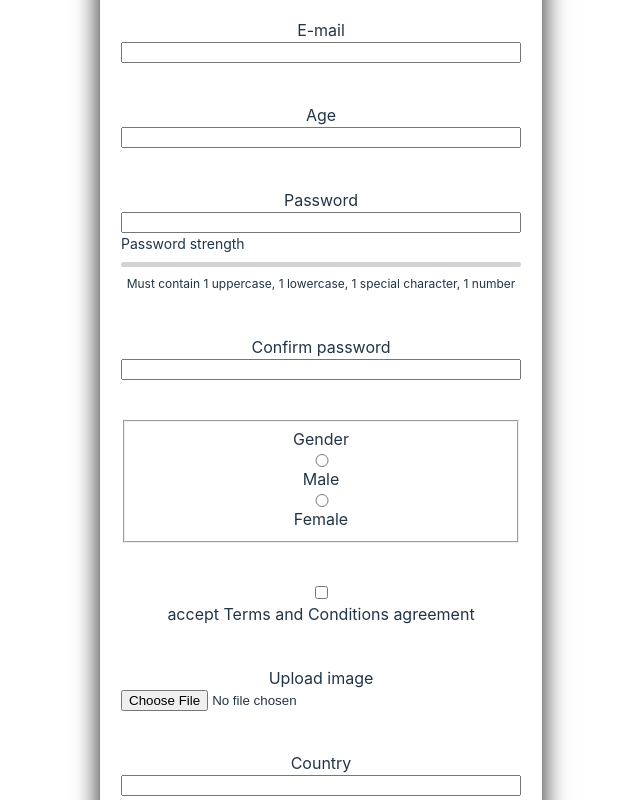
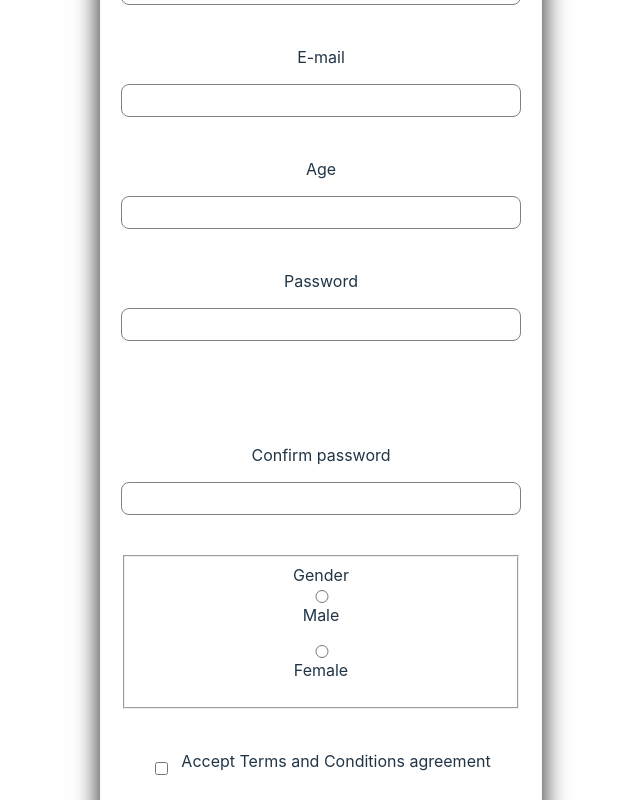
Before and after one commit to predsedatel228/RSSchool-React, a React (Vite) app in the folder class-components/: page /react-hook-form in a window 1280 px wide. Shown: the part 220-1020 px from the top of the page, without its empty margins (319-959 px from the left). Built offline with nearby package versions, Linux system fonts and the light colour scheme.

Commit message:
feat: add styles

```diff
--- a/class-components/src/index.css
+++ b/class-components/src/index.css
@@ -102,3 +102,23 @@ button:focus-visible {
 .input-number::-webkit-inner-spin-button {
     -webkit-appearance: none;
 }
+
+input {
+  padding:0.5rem;
+  border-radius:.5rem;
+  border: 1px solid grey;
+
+}
+
+label {
+  margin-bottom: 15px;
+}
+
+.terms {
+  display: flex;
+  flex-direction: row;
+  gap: 10px;
+  justify-content: center;
+  align-items: center;
+  text-align: center;
+}
--- a/class-components/src/routes/ReactHookForm.tsx
+++ b/class-components/src/routes/ReactHookForm.tsx
@@ -23,6 +23,7 @@ const ReactHookForm = () => {
   };
   const countries = useSelector((state: IRootState) => state.countriesSlice);
   const [password, setPassword] = useState('');
+  const [showPasswordStrength, setShowPasswordStrength] = useState(false);
   return (
     <div>
       <p>React hook form</p>
@@ -39,7 +40,6 @@ const ReactHookForm = () => {
         <span className="error-message">
           {errors.name && errors.name.message}
         </span>
-
         <div className="form-field">
           <label htmlFor="email">E-mail</label>
           <input type="text" id={'email'} {...register('email')} />
@@ -47,23 +47,48 @@ const ReactHookForm = () => {
         <span className="error-message">
           {errors.email && errors.email.message}
         </span>
-
         <div className="form-field">
           <label htmlFor="age">Age</label>
-          <input type="number" className='input-number' min={1} id={'age'} {...register('age')} />
+          <input
+            type="number"
+            className="input-number"
+            min={1}
+            id={'age'}
+            {...register('age')}
+          />
         </div>
         <span className="error-message">
           {errors.age && errors.age.message}
         </span>
-
         <div className="form-field">
           <label htmlFor="password">Password</label>
-          <input type="password" id={'password'} {...register('password', { onChange: (e) => setPassword(e.target.value) })} />
+          <input
+            type="password"
+            id={'password'}
+            {...register('password', {
+              onChange: (e) => setPassword(e.target.value),
+            })}
+            onFocus={() => setShowPasswordStrength(true)}
+          />
+        </div>{' '}
+        <div
+          style={{
+            height: '62px',
+          }}
+        >
+          {showPasswordStrength && (
+            <div
+              style={{
+                visibility: !showPasswordStrength ? 'hidden' : 'visible',
+              }}
+            >
+              <PasswordStrengthMeter password={password} />
+            </div>
+          )}
         </div>
-        <PasswordStrengthMeter password={password} />
-        <span className="error-message">
+        <p className="error-message">
           {errors.password && errors.password.message}
-        </span>
+        </p>
         <div className="form-field">
           <label htmlFor="comfirmPassword">Confirm password</label>
           <input
@@ -77,24 +102,31 @@ const ReactHookForm = () => {
         </span>
         <fieldset className="form-field">
           <span>Gender</span>
-          <input type="radio" id="male"  value={'male'} {...register('gender')}/>
+          <input
+            type="radio"
+            id="male"
+            value={'male'}
+            {...register('gender')}
+          />
           <label htmlFor="male">Male</label>
-          <input type="radio" id="female" value={'female'} {...register('gender')}/>
+          <input
+            type="radio"
+            id="female"
+            value={'female'}
+            {...register('gender')}
+          />
           <label htmlFor="female">Female</label>
         </fieldset>
-
         <span className="error-message">
           {errors.gender && errors.gender.message}
         </span>
-
-        <div className="form-field">
+        <div className="form-field terms">
           <input type="checkbox" id={'accept'} {...register('accept')} />
-          <label htmlFor="accept">accept Terms and Conditions agreement</label>
+          <label htmlFor="accept" >Accept Terms and Conditions agreement</label>
         </div>
         <span className="error-message">
           {errors.accept && errors.accept.message}
         </span>
-
         <div className="form-field">
           <label htmlFor="image">Upload image</label>
           <input type="file" id={'image'} {...register('image')} />
@@ -102,7 +134,6 @@ const ReactHookForm = () => {
         <span className="error-message">
           {errors.image && errors.image.message}
         </span>
-
         <div className="form-field">
           <label htmlFor="country">Country</label>
           <input
@@ -122,7 +153,9 @@ const ReactHookForm = () => {
             return <option key={v}>{v}</option>;
           })}
         </datalist>
-        <button type="submit" disabled={isValid? false : true}>Submit</button>
+        <button type="submit" disabled={isValid ? false : true}>
+          Submit
+        </button>
       </form>
     </div>
   );
```
